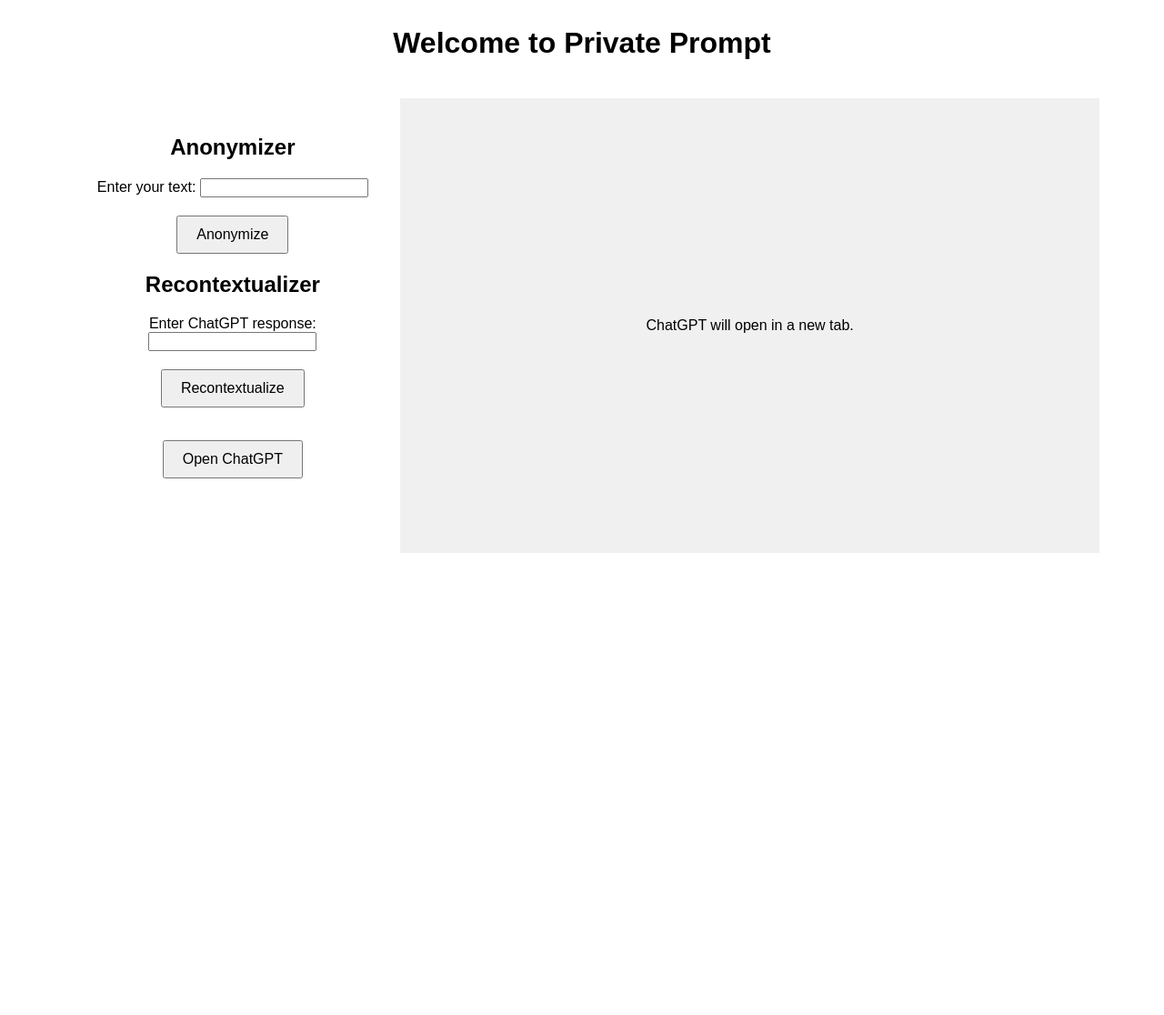
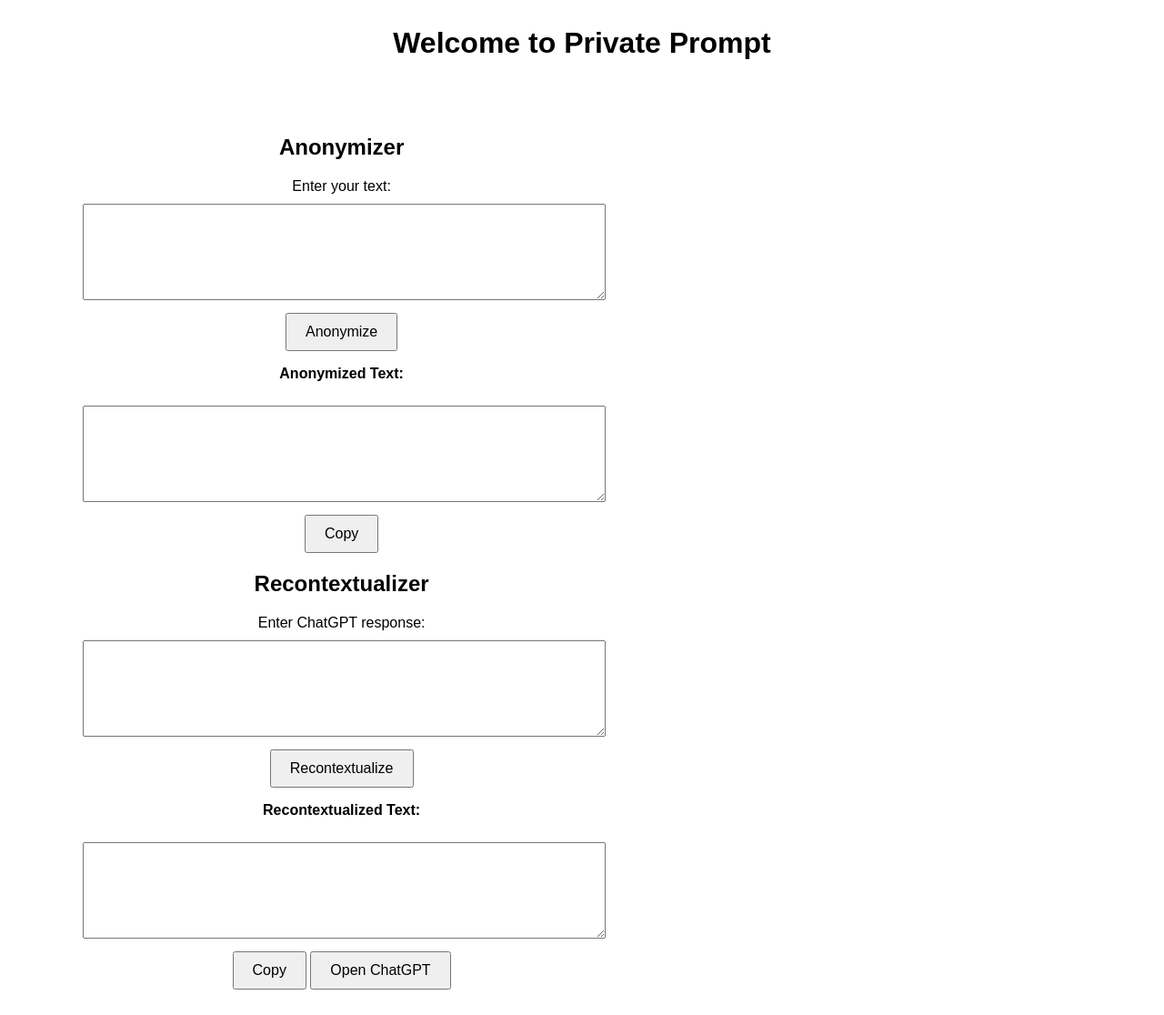
Before and after one commit to Chkouba/privateprompte-api, a Flask app: page / in a window 1280 px wide. Shown: the whole page at 91% size. Before the commit the page ends 608 px from the top, so only its background shows below. Run offline with Flask 3, Linux system fonts and the light colour scheme.

Commit message:
Update index.html

```diff
--- a/templates/index.html
+++ b/templates/index.html
@@ -19,22 +19,25 @@
             margin-top: 20px;
         }
         .left {
-            width: 30%;
+            width: 50%;
             padding: 20px;
         }
         .right {
-            width: 70%;
+            width: 50%;
             display: flex;
             justify-content: center;
             align-items: center;
-            background: #f0f0f0;
-            min-height: 500px;
+        }
+        textarea {
+            width: 100%;
+            height: 100px;
+            margin-top: 10px;
         }
         button {
             padding: 10px 20px;
             font-size: 16px;
             cursor: pointer;
-            margin-top: 20px;
+            margin-top: 10px;
         }
     </style>
 </head>
@@ -45,26 +48,27 @@
             <h2>Anonymizer</h2>
             <form id="promptForm">
                 <label for="prompt">Enter your text:</label>
-                <input type="text" id="prompt" name="prompt">
+                <textarea id="prompt" name="prompt"></textarea>
                 <button type="submit">Anonymize</button>
             </form>
-            <p id="anonymizedResult"></p>
+            <p><strong>Anonymized Text:</strong></p>
+            <textarea id="result" readonly></textarea>
+            <button onclick="copyToClipboard('result')">Copy</button>
 
             <h2>Recontextualizer</h2>
             <form id="recontextForm">
                 <label for="response">Enter ChatGPT response:</label>
-                <input type="text" id="response" name="response">
+                <textarea id="response" name="response"></textarea>
                 <button type="submit">Recontextualize</button>
             </form>
-            <p id="recontextualizedResult"></p>
+            <p><strong>Recontextualized Text:</strong></p>
+            <textarea id="recontextResult" readonly></textarea>
+            <button onclick="copyToClipboard('recontextResult')">Copy</button>
 
             <!-- Bouton pour ouvrir ChatGPT -->
             <button onclick="window.open('https://chat.openai.com', '_blank')">
                 Open ChatGPT
             </button>
-        </div>
-        <div class="right">
-            <p>ChatGPT will open in a new tab.</p>
         </div>
     </div>
 
@@ -80,7 +84,7 @@
             })
             .then(response => response.json())
             .then(data => {
-                document.getElementById("anonymizedResult").innerText = "Anonymized Text: " + data.anonymized_text;
+                document.getElementById("result").value = data.anonymized_text;
             })
             .catch(error => console.error("Error:", error));
         });
@@ -96,10 +100,16 @@
             })
             .then(response => response.json())
             .then(data => {
-                document.getElementById("recontextualizedResult").innerText = "Recontextualized Text: " + data.recontextualized_text;
+                document.getElementById("recontextResult").value = data.recontextualized_text;
             })
             .catch(error => console.error("Error:", error));
         });
+
+        function copyToClipboard(elementId) {
+            let textarea = document.getElementById(elementId);
+            textarea.select();
+            document.execCommand("copy");
+        }
     </script>
 </body>
 </html>
```
